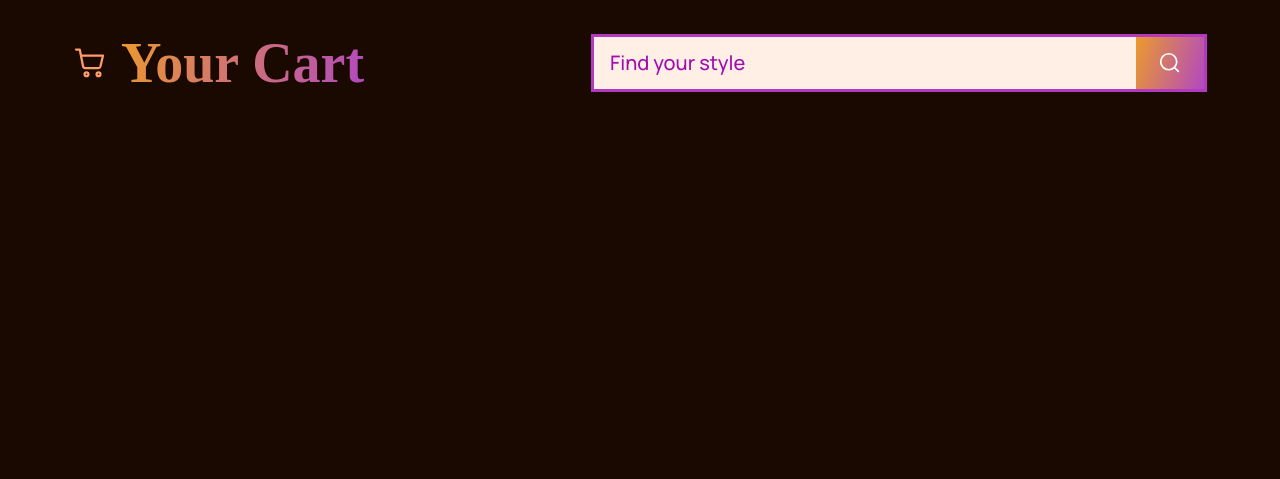
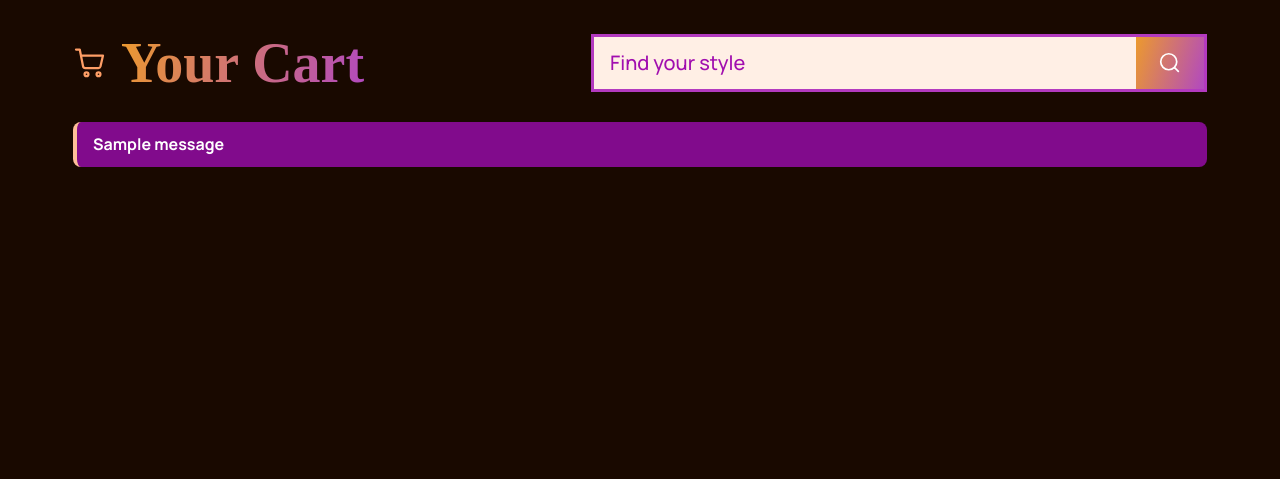
Before and after one commit to OneNightFit/OneNightFit, a Django app: page /cart/ in a window 1280 px wide. Shown: the part 80-559 px from the top of the page. Run offline with Django 5.2, Linux system fonts and the light colour scheme; tables that the repository leaves empty hold one stand-in row (values such as "Sample post"); one stand-in notice (Sample message) is shown; some web fonts are replaced.

Commit message:
style(cart): align cart page base with design tokens

```diff
--- a/static/css/cart.css
+++ b/static/css/cart.css
@@ -102,8 +102,12 @@
     color: var(--neutral_0);
     padding: 0.65rem 1rem;
     border-radius: 0.5rem;
-    font-weight: 600;
+    font-weight: 700;
     margin-bottom: 0.5rem;
+}
+.cart-messages__item--success {
+    background: var(--primary_600);
+    border-left: 4px solid var(--secondary_200);
 }
 .cart-messages__item[hidden] { display: none; }
 
@@ -131,9 +135,12 @@
     .cart-layout { grid-template-columns: minmax(0, 1fr); }
 }
 @media (max-width: 639px) {
+    h1.cart-title { font-size: 2.5rem; }
     .cart-top { padding: 1.25rem 0 1rem; }
-    .cart-title__icon { width: 1.9rem; height: 1.9rem; }
+    .cart-title__icon {
+        width: 1.9rem;
+        height: 1.9rem;
+    }
     .cart-search { height: 3rem; }
     .cart-search__btn { width: 3.5rem; }
-    .cart-search__input { font-size: 1rem; }
 }
--- a/templates/cart/cart.html
+++ b/templates/cart/cart.html
@@ -25,9 +25,14 @@
       </form>
     </div>
 
-    {# MESSAGES #}
+    {% if messages %}
+    <ul class="cart-messages body-2" role="alert">
+      {% for m in messages %}<li class="cart-messages__item cart-messages__item--{{ m.tags }}">{{ m }}</li>{% endfor %}
+    </ul>
+    {% endif %}
+    <p class="cart-messages__item body-2" id="cart-error" role="alert" hidden></p>
 
-    <div class="cart-layout" id="cart-root">
+    <div class="cart-layout" id="cart-root" data-min-days="{{ min_days }}" data-max-days="{{ max_days }}">
       <div class="cart-list">
         {# PRODUCTS #}
       </div>
```
